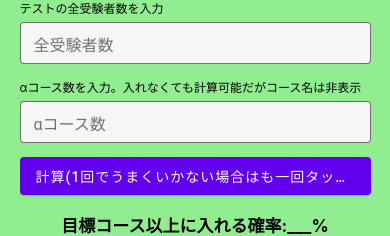
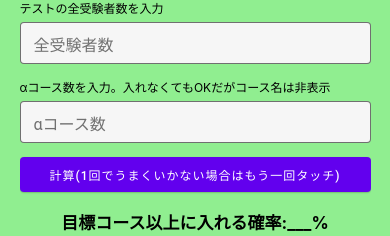
Before and after one commit to kenkawa11/tutrial, a React Native app: screen / in a window 390 px wide. Shown: the part 346-582 px from the top of the page. Built offline with nearby package versions, Linux system fonts and the light colour scheme.

Commit message:
ボタンのテキスト表示を変更

```diff
--- a/screens/HomeScreen.js
+++ b/screens/HomeScreen.js
@@ -101,7 +101,7 @@ export default function CoursePossibility() {
                 </View>
                 <View style={styles.cndinp}>
                     <Text style={styles.cndinptxt}>
-                        αコース数を入力。入れなくても計算可能だがコース名は非表示
+                        αコース数を入力。入れなくてもOKだがコース名は非表示
                     </Text>
                     <TextInput
                         label="αコース数"
@@ -113,7 +113,7 @@ export default function CoursePossibility() {
                 </View>
                 <View style={styles.cndinp}>
                     <Button mode="contained" onPress={setResult}>
-                        計算(1回でうまくいかない場合はも一回タッチ)
+                        <Text style={{fontSize:wp("3%")}}>計算(1回でうまくいかない場合はもう一回タッチ)</Text>
                     </Button>
                 </View>
                 <View>
```
